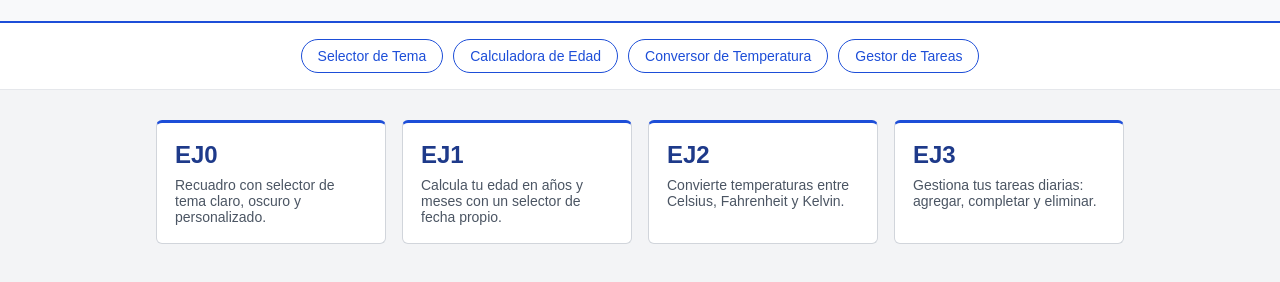
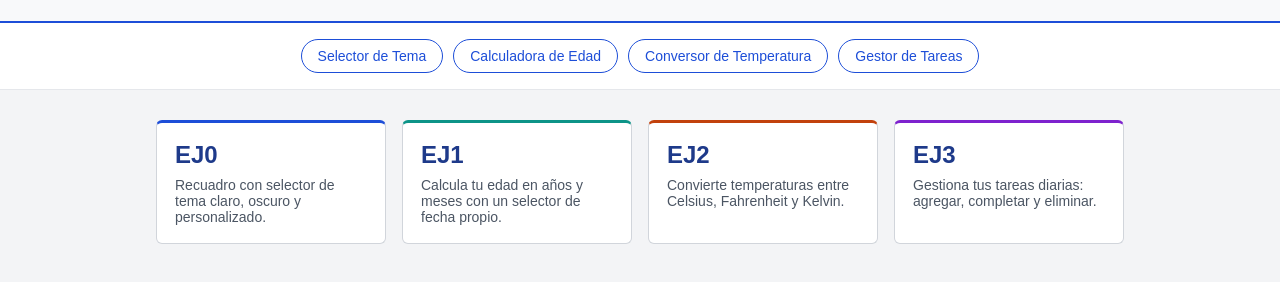
Before and after one commit to RaiR9-0/Practicas-Exam-DWI, a plain HTML site: page index.html in a window 1280 px wide. Shown: the part 86-368 px from the top of the page. Drawn offline with Linux system fonts and the light colour scheme.

Commit message:
Diferencia colores de tarjetas en el portal

```diff
--- a/styles.css
+++ b/styles.css
@@ -59,16 +59,18 @@ body {
   color: inherit;
   background: #fff;
   border: 1px solid #d1d5db;
-  border-top: 3px solid #1d4ed8;
   border-radius: 6px;
   padding: 18px;
-  transition: transform 0.15s, box-shadow 0.15s;
 }
 
 .tarjeta:hover {
-  transform: translateY(-3px);
-  box-shadow: 0 4px 10px rgba(0, 0, 0, 0.08);
+  border-color: #9ca3af;
 }
+
+.tarjeta:nth-child(1) { border-top: 3px solid #1d4ed8; }
+.tarjeta:nth-child(2) { border-top: 3px solid #0d9488; }
+.tarjeta:nth-child(3) { border-top: 3px solid #c2410c; }
+.tarjeta:nth-child(4) { border-top: 3px solid #7e22ce; }
 
 .tarjeta h2 {
   color: #1e3a8a;
```
